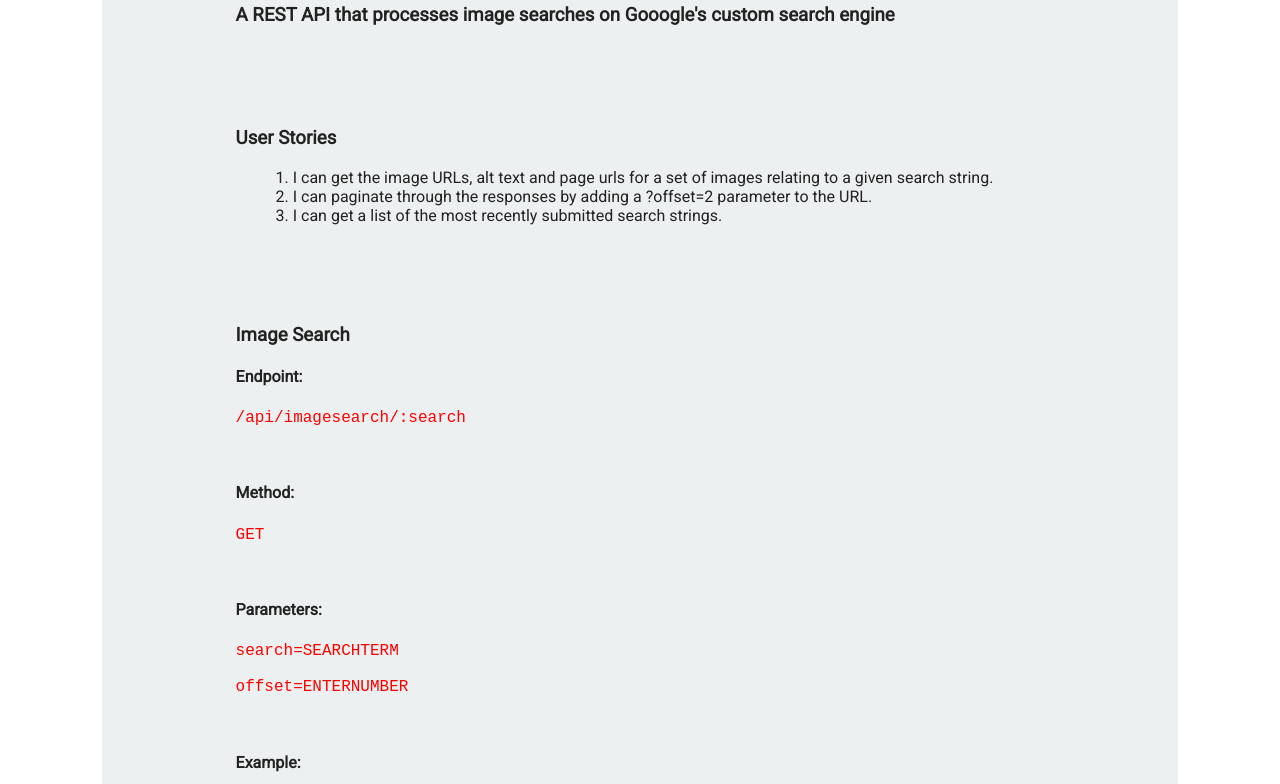
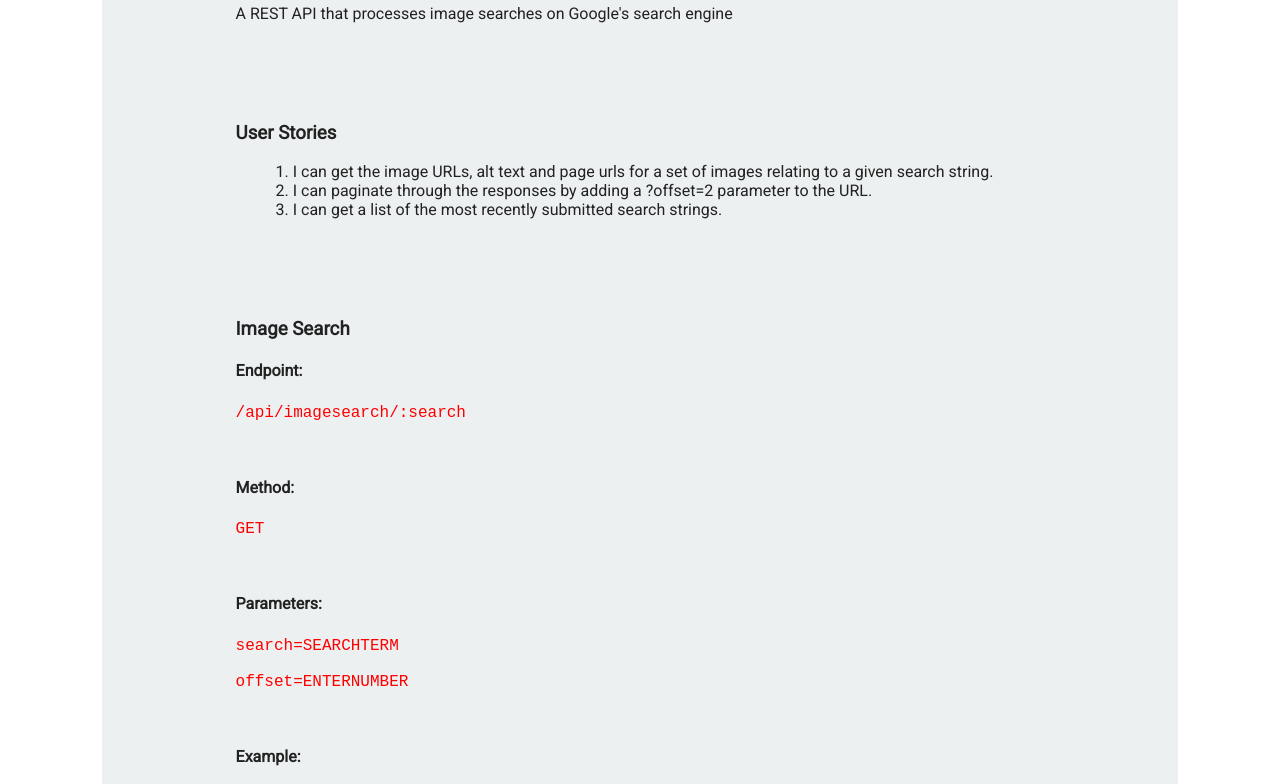
Before and after one commit to wmemorgan/image-search-api, a website: page views/index.html in a window 1280 px wide. Shown: the part 155-939 px from the top of the page. Drawn offline with Linux system fonts and the light colour scheme; files that its build step writes are made by us from their sources.

Commit message:
Update formatting for page intro
Fix typo

```diff
--- a/views/index.html
+++ b/views/index.html
@@ -24,7 +24,12 @@
     <section id="intro">
       <div class="container">
         <h1 id="headline">Image Search API</h1>
-        <h3 id="subtitle">A REST API that processes image searches on Gooogle's custom search engine</h3>
+        <div class="section-doc">
+          <p>
+            A REST API that processes image searches on Google's search engine
+          </p>
+        </div>
+
       </div>
     </section>
 
```
